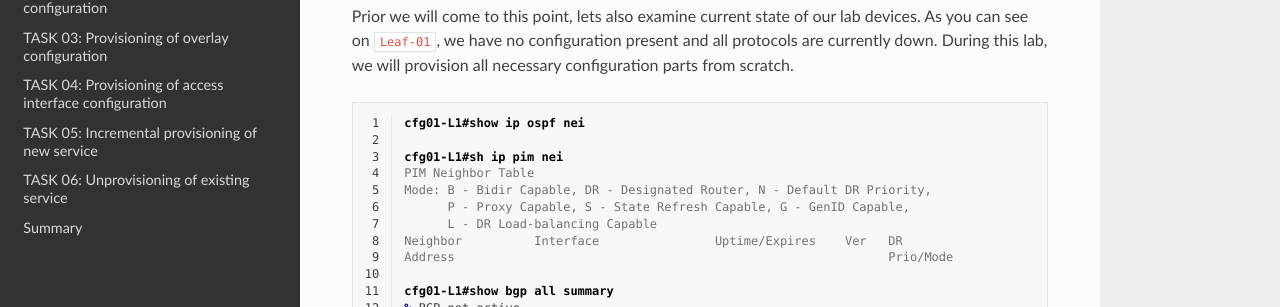
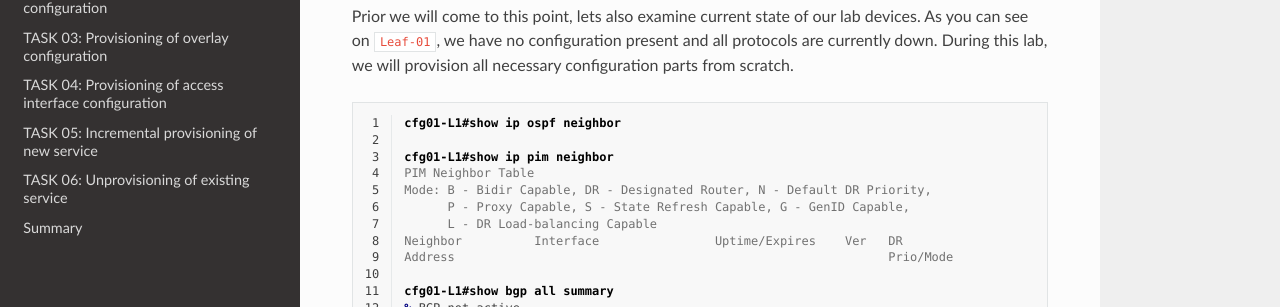
Before and after one commit to dvishchu/labens-2969, a Sphinx documentation site: the page built from docs/source/task_01.rst, in a window 1280 px wide and 900 px high, scrolled down 2190 px. Shown: the part 264-571 px from the top of the window. Built offline with Sphinx 7.4.7 and the Read the Docs theme 2.0.0, drawn with Linux system fonts in a browser that asks for light colours.

Commit message:
updating cmd in task 01

```diff
--- a/docs/source/task_01.rst
+++ b/docs/source/task_01.rst
@@ -73,9 +73,9 @@ Prior we will come to this point, lets also examine current state of our lab dev
     :linenos:
     :class: highlight-command highlight-command-6 highlight-command-21 highlight-command-28
 
-    cfg01-L1#show ip ospf nei
+    cfg01-L1#show ip ospf neighbor
 
-    cfg01-L1#sh ip pim nei
+    cfg01-L1#show ip pim neighbor
     PIM Neighbor Table
     Mode: B - Bidir Capable, DR - Designated Router, N - Default DR Priority,
           P - Proxy Capable, S - State Refresh Capable, G - GenID Capable,
```
